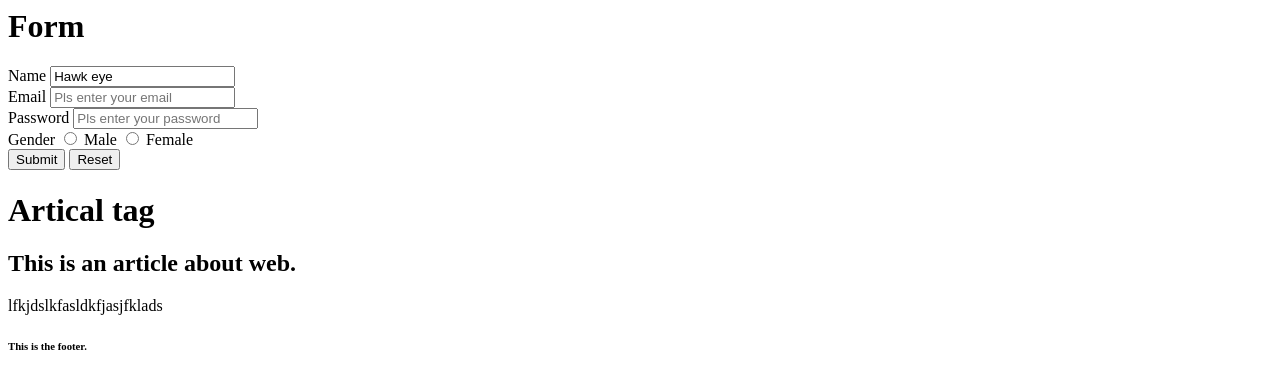
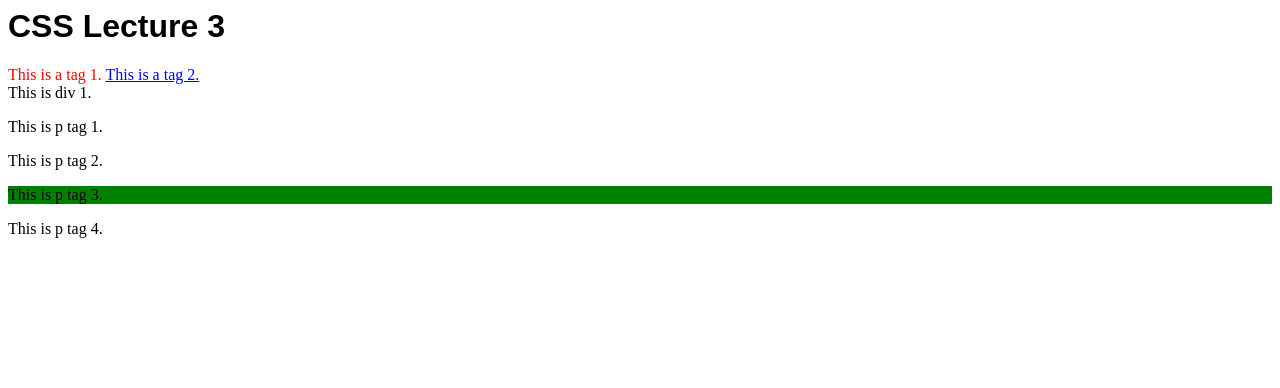
Before and after one commit to Hawkeye-007/Example-Code, a plain HTML site: page AttainU/index.html in a window 1280 px wide. Drawn offline with Linux system fonts and the light colour scheme.

Commit message:
Add files via upload

```diff
--- /dev/null
+++ b/AttainU/index.css
@@ -0,0 +1,123 @@
+/* .p-tag{
+    color: red;
+    background-color: black !important;
+} */
+
+/* p {
+    color: red;
+}
+
+div {
+    color: green;
+} */
+
+/* #p-tag-id-1 {
+    color: red;
+} */
+
+/* .p-tag {
+    color: blue;
+} */
+
+/* * {
+    color: crimson;
+} */
+
+/* h1, p, div {
+    color: blue;
+} */
+
+h1 {
+    font-family: Arial, Helvetica, sans-serif;
+}
+
+p {
+    /* font-size: 25px;
+    font-weight: bold;
+    font-style: italic;
+    text-decoration: underline;
+    text-transform: capitalize; */
+    /* text-indent: 100px;
+    letter-spacing: 2px;
+    line-height: 10px;
+    word-spacing: 5px;
+    width: 600px;
+    white-space: nowrap; */
+    /* border-color: black;
+    border-width: 2px;
+    border-style: solid;
+    border-radius: 2px; */
+    /* border-top-style: dashed;
+    border-right-style: solid; */
+
+    /* padding-top: 10px;
+    padding-right: 5px;
+    padding-bottom: 2px;
+    padding-left: 0px; */
+    /* padding: 10px 5px 2px 0px; */
+
+    /* margin-top: 10px;
+    margin-left: 5px;
+    margin-bottom: 12px;
+    margin-right: 6px; */
+    /* margin: 10px 6px 12px 5px; */
+}
+
+/* div > p {
+    background-color: yellow;
+} */
+
+/* div ~ p {
+    background-color: red;
+} */
+
+/* div + p {
+    background-color: green;
+} */
+
+/* > --> Child
+
+~ --> Sibling
+
++ --> Adjacent */
+
+
+/* display property */
+
+p {
+    position: static;
+    top: 20px;
+    right: 10px;
+}
+
+/* div {
+    position: absolute;
+} */
+
+a {
+    color: red;
+}
+
+a:link {
+    color: blue;
+}
+
+/* div {
+    color: green;
+} */
+
+/* div:hover {
+    color: black;
+} */
+
+/* div::before {
+    color: red;
+}
+
+div::after {
+    color: yellow;
+} */
+
+p:nth-child(3) {
+    background: green;
+}
--- a/AttainU/index.html
+++ b/AttainU/index.html
@@ -4,7 +4,13 @@
     <head>
         <meta name="Test site.">
         <title>AttainU HTML1</title>
-
+        <!-- <style>
+            .p-tag{
+                color: red;
+                background-color: yellow;
+            }
+        </style> -->
+        <link rel="stylesheet" href="index.css"/>
     </head>
     <body>
         <!-- <h1>Ordered List</h1>
@@ -124,7 +130,7 @@
             </optgroup>
         </select> -->
 
-        <h1 name="form-heading" id="form-heading-id">Form</h1>
+        <!-- <h1 name="form-heading" id="form-heading-id">Form</h1>
 
         <form action="https://google.com">
             <div>
@@ -153,12 +159,59 @@
             <header><h2>This is an article about web.</h2></header>
             <p>lfkjdslkfasldkfjasjfklads</p>
             <footer><h6>This is the footer.</h6></footer>
-        </article>
+        </article> -->
 
         <!-- <h1 name="video-tag" id="video-tag-id">Video tag</h1>
 
         <video width="500" height="350">
             <source src="https://www.rmp-streaming.com/media/big-buck-bunny-360p.mp4">
         </video> -->
+
+        <!-- <h1>CSS Lecture 1</h1> -->
+        <!-- <p class="p-tag" id="p-tag-id-1" name="p-tag-name-1">This lecture is all about basics of CSS. -- 1</p>
+        <p class="p-tag" id="p-tag-id-2" name="p-tag-name-2">This lecture is all about basics of CSS. -- 2</p>
+        <div class="p-tag" id="p-tag-id-2" name="p-tag-name-2">This lecture will end by 11:00pm.</div> -->
+
+        <h1>CSS Lecture 3</h1>
+
+        <!-- <p>This is p tag 0.</p>
+
+        <div>This is div tag 0.</div> -->
+
+        <a>This is a tag 1.</a>
+        <a href="#">This is a tag 2.</a>
+
+        <div>This is div 1.
+            <p>This is p tag 1.</p>
+            <p>This is p tag 2.</p>
+            <p>This is p tag 3.</p>
+            <p>This is p tag 4.</p>
+        </div>
+
+        <!-- <div class="div1"> Hello ! This is div tag 1.
+            <p>This is p tag 1.</p>
+            <p>This is p tag 2.</p>
+        </div>
+
+        <div class="div2"> Hello ! This is div tag 2.
+            <p>This is p tag 3.</p>
+            <p>This is p tag 4.</p>
+        </div> -->
+
+        <!-- <p>This is p tag 2.</p>
+
+        <div>
+            <p>This is p tag 3.</p>
+            <p>This is p tag 4.</p>
+        </div>
+
+        <p>This is p tag 5.</p>
+
+        <p>This is p tag 6.</p>
+
+        <code>This is code tag.</code>
+
+        <p>This is p tag 7.</p> -->
+
     </body>
 </html>
```
